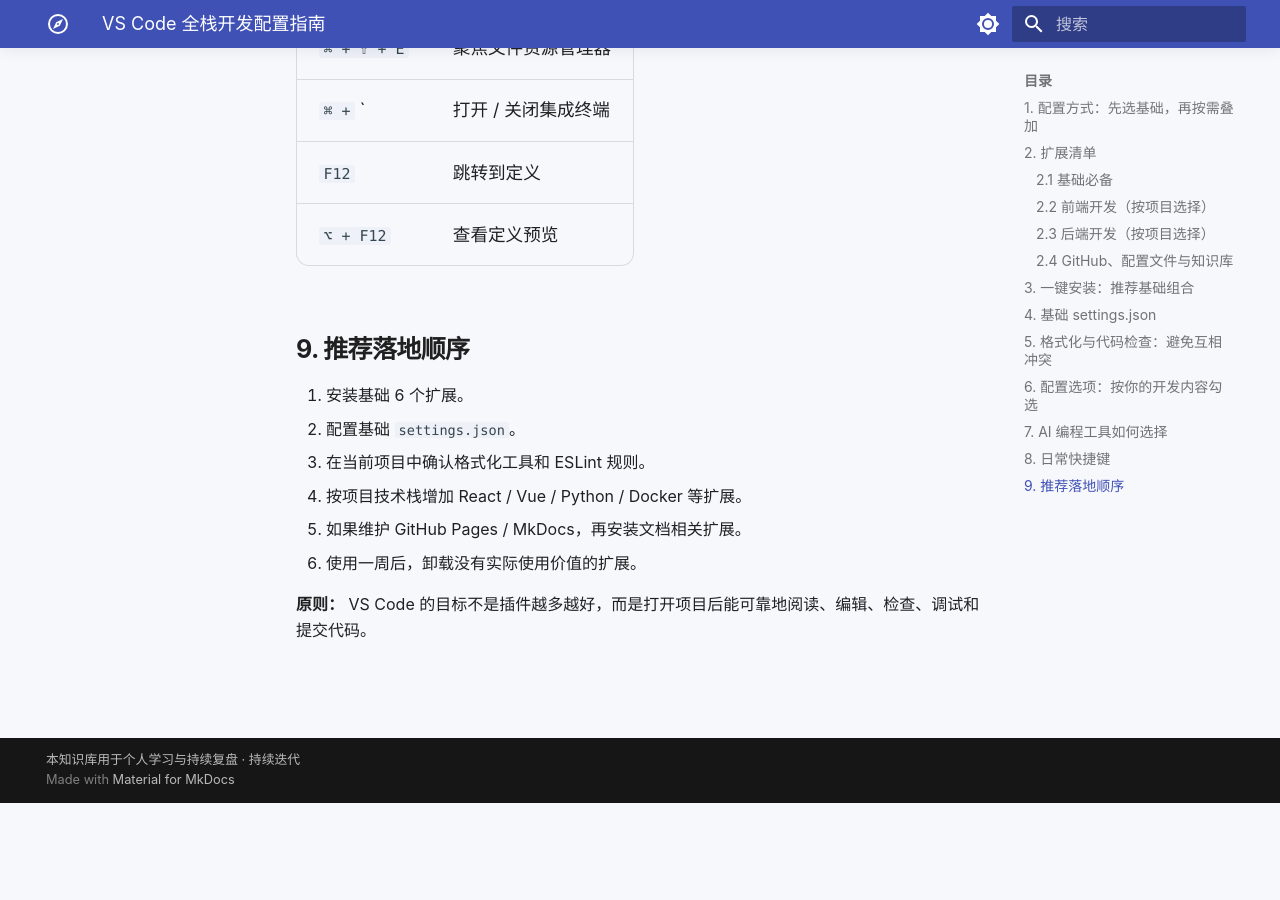
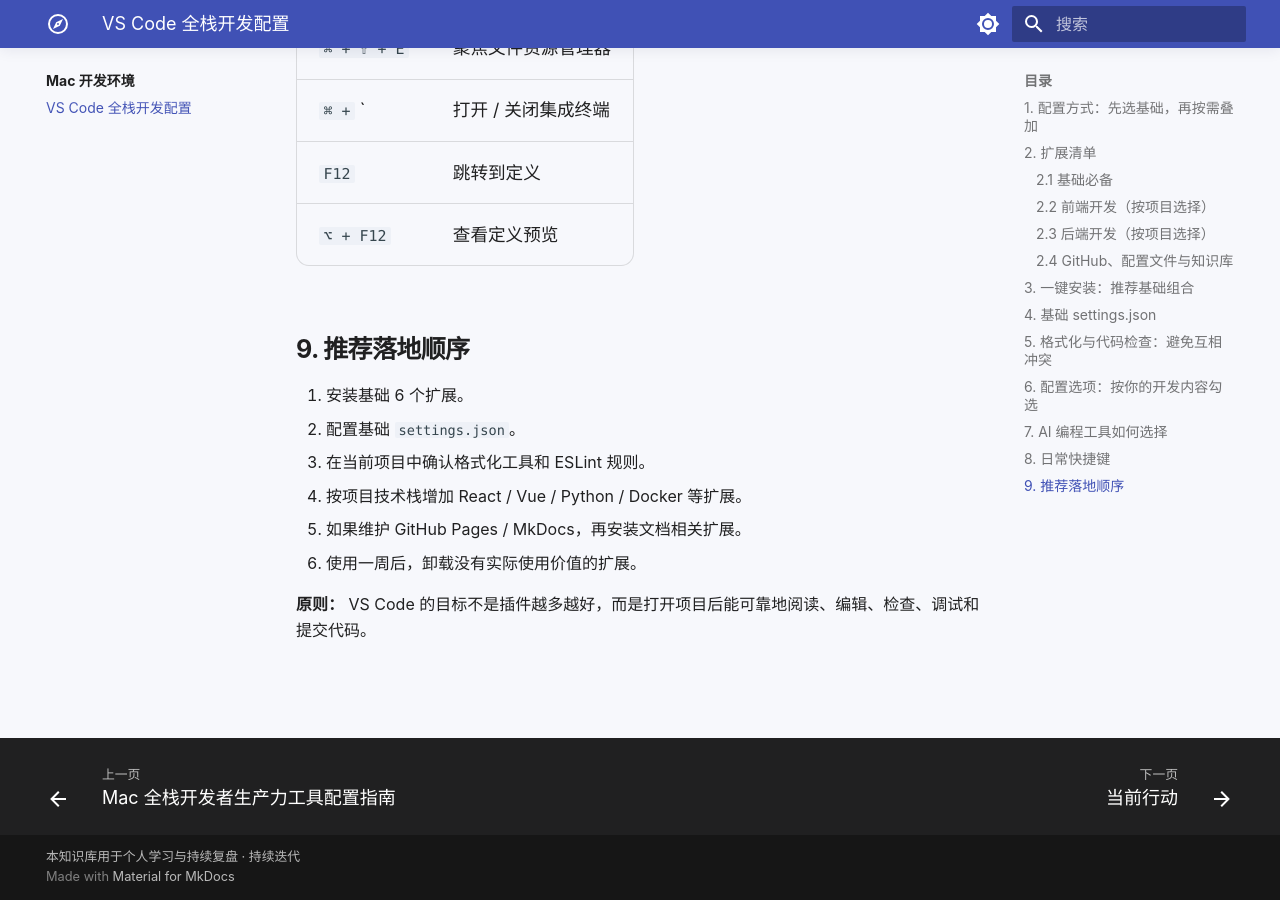
Before and after one commit to yangyazi/engineering-growth-wiki, an MkDocs documentation site: the page built from docs/07-Mac开发环境/VSCode全栈开发配置.md, in a window 1280 px wide and 900 px high, scrolled down 7228 px. Built offline with MkDocs 1.6.1 and Material for MkDocs 9.7.7, drawn with Linux system fonts in a browser that asks for light colours; before the commit the page ends 8031 px from its top, so only the background shows below that.

Commit message:
docs: add VS Code guide to navigation

```diff
--- a/mkdocs.yml
+++ b/mkdocs.yml
@@ -109,6 +109,7 @@ nav:
       - 周复盘: 05-实践模板/周复盘.md
   - Mac 开发环境:
       - Mac 全栈开发者生产力工具配置指南: 07-Mac开发环境/index.md
+      - VS Code 全栈开发配置: 07-Mac开发环境/VSCode全栈开发配置.md
   - 维护与发布:
       - 当前行动: 06-维护与发布/当前行动.md
       - 网站部署指南: 06-维护与发布/网站部署指南.md
```
